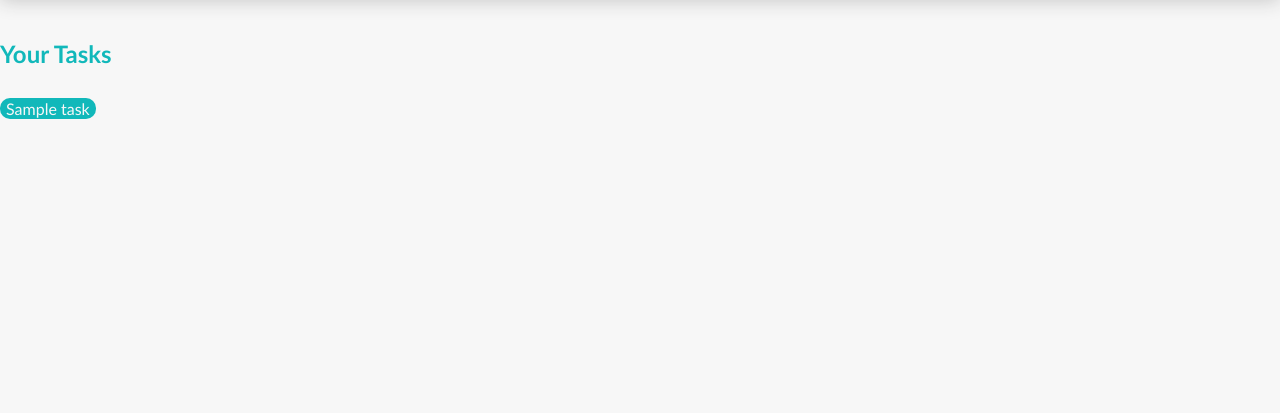
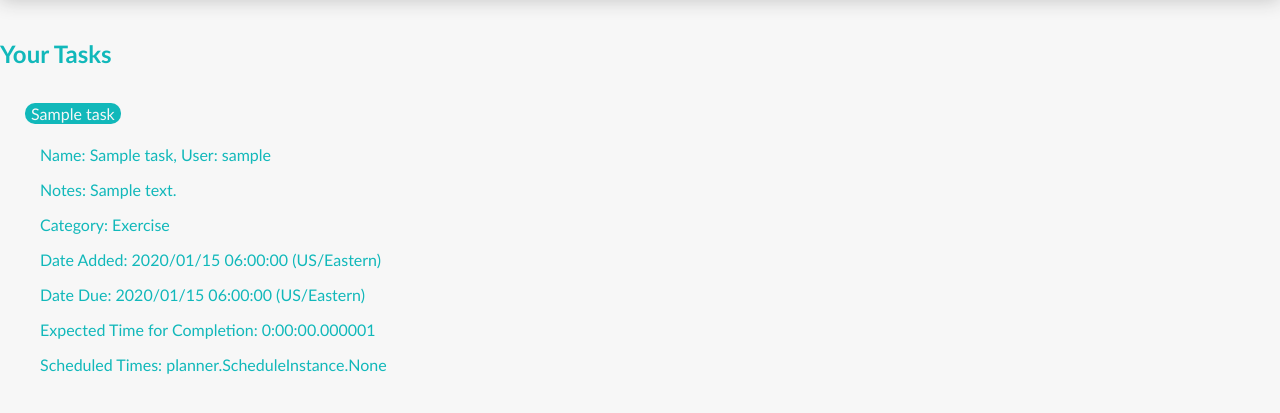
Before and after one commit to rishi-bhatnager/plan-it, a Django app: page /users/tasks/ in a window 1280 px wide. Shown: the part 57-470 px from the top of the page. Run offline with Django 3.2, Linux system fonts and the light colour scheme; a user stored in the database is signed in; tables that the repository leaves empty hold one stand-in row (values such as "Sample post"); some libraries are stand-ins or nearby versions.

Commit message:
listing tasks per user

```diff
--- a/webapp/planner/models.py
+++ b/webapp/planner/models.py
@@ -2,6 +2,7 @@ from django.db import models
 from django.utils import timezone
 from django.contrib.auth.models import User
 from datetime import timedelta
+import time
 
 class Task(models.Model):
 
@@ -129,7 +130,7 @@ class CustomDateTime:
 
     #converts to Eastern time
     def convertToET(self):
-        self.hour -= 4 if self.orig.dst() == 0 else 5
+        self.hour -= 4 if time.localtime().tm_isdst == 0 else 5
         if self.hour <= 0:
             self.hour += 24
             self.day -= 1
--- a/webapp/users/templates/users/tasks.html
+++ b/webapp/users/templates/users/tasks.html
@@ -5,24 +5,21 @@
 
 {% if user.is_authenticated %}
     <h2>Your Tasks</h2>
-    {% for task in tasks %}
-        <button onclick="showDetails()">{{task.name}}</button>
-
-        <script>
-            function showDetails() {
-                alert("Name: " + "{{task.name}}"
-                    + ", User: " + "{{task.user}}"
-                    + "\nNotes: " + "{{task.notes|safe}}"
-                // see Django's built-in template tags and filters for more ways to format properly
-                    + "\nCategory: " + "{{task.get_category_display}}"
-                    + "\nDate Added: " + "{{task.getAddDate}}"
-                    + "\nDate Due: " + "{{task.getDueDate}}"
-                    + "\nExpected Time for Completion: " + "{{task.expTime}}");
-            }
-        </script>
+    <ul>
+    {% for task in user.task_set.all %}
+        <li><button>{{task.name|safe}}</button></li>
+        <p>Name: {{task.name|safe}}, User: {{task.user}}</p>
+        <p>Notes: {{task.notes|safe}}</p>
+            <!-- see Django's built-in template tags and filters for more ways to format properly -->
+        <p>Category: {{task.get_category_display}}</p>
+        <p>Date Added: {{task.getAddDate}}</p>
+        <p>Date Due: {{task.getDueDate}}</p>
+        <p>Expected Time for Completion: {{task.expTime}}</p>
+        <p>Scheduled Times: {{task.times}}</p>
     {% empty %}
         <p>You don't have any tasks</p>
     {% endfor %}
+    </ul>
 {% else %}
     <script>
         function redirect(){
--- a/webapp/users/urls.py
+++ b/webapp/users/urls.py
@@ -1,5 +1,6 @@
 from django.urls import path, include, reverse_lazy
-from django.views.generic import TemplateView
+from django.views.generic import TemplateView, ListView
+from django.apps import apps
 from . import views
 from django.contrib.auth.views import PasswordResetConfirmView
 
@@ -25,5 +26,7 @@ urlpatterns = [
     # path('social/', include('allauth.urls')),                                                                         uncomment
 
 
-    path('tasks/', views.TasksView.as_view(template_name='users/tasks.html'), name='tasks'),
+    # path('tasks/', views.TasksView.as_view(template_name='users/tasks.html'), name='tasks'),
+    path('tasks/', ListView.as_view(template_name='users/tasks.html', context_object_name='tasks',
+        model=apps.get_model('planner', 'Task')), name='tasks'),
 ]
--- a/webapp/users/views.py
+++ b/webapp/users/views.py
@@ -93,10 +93,3 @@ class PasswordResetDoneView(views.PasswordResetDoneView):
 #         else:
 #             form = SetPasswordForm(request.user)
 #         return render(request, self.template_name, {'form': form, 'title': 'set new password'})
-
-
-
-class TasksView(ListView):
-    Task = apps.get_model('planner', 'Task')
-    model = Task
-    context_object_name = 'tasks'
```
Also changed, not shown: webapp/users/templates/users/settings.html (+8 -3 lines).
